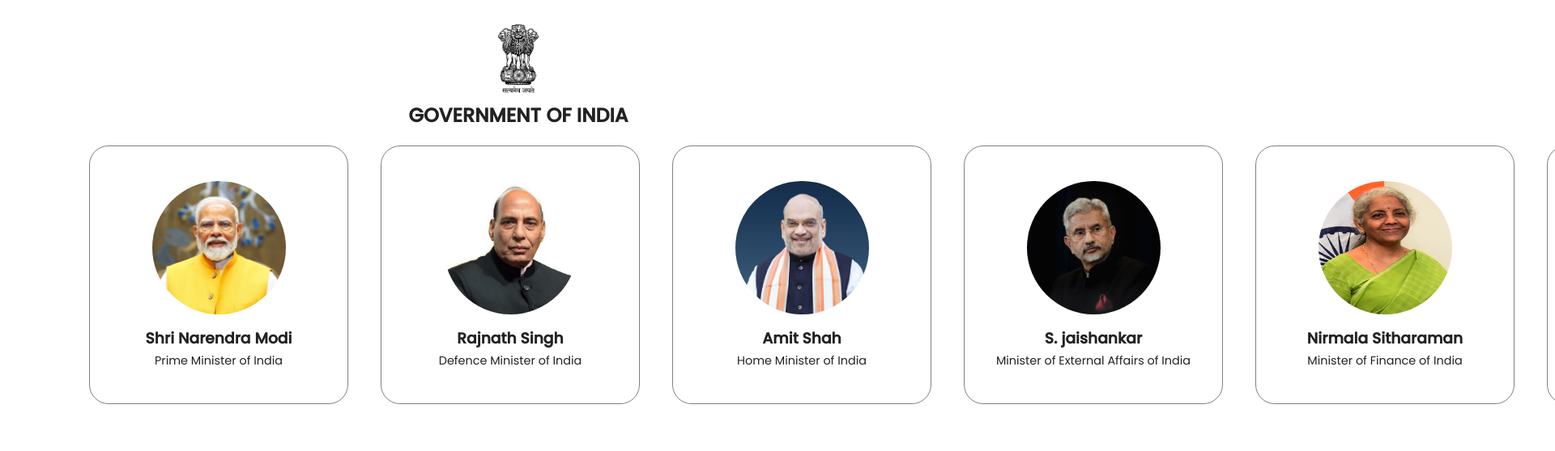
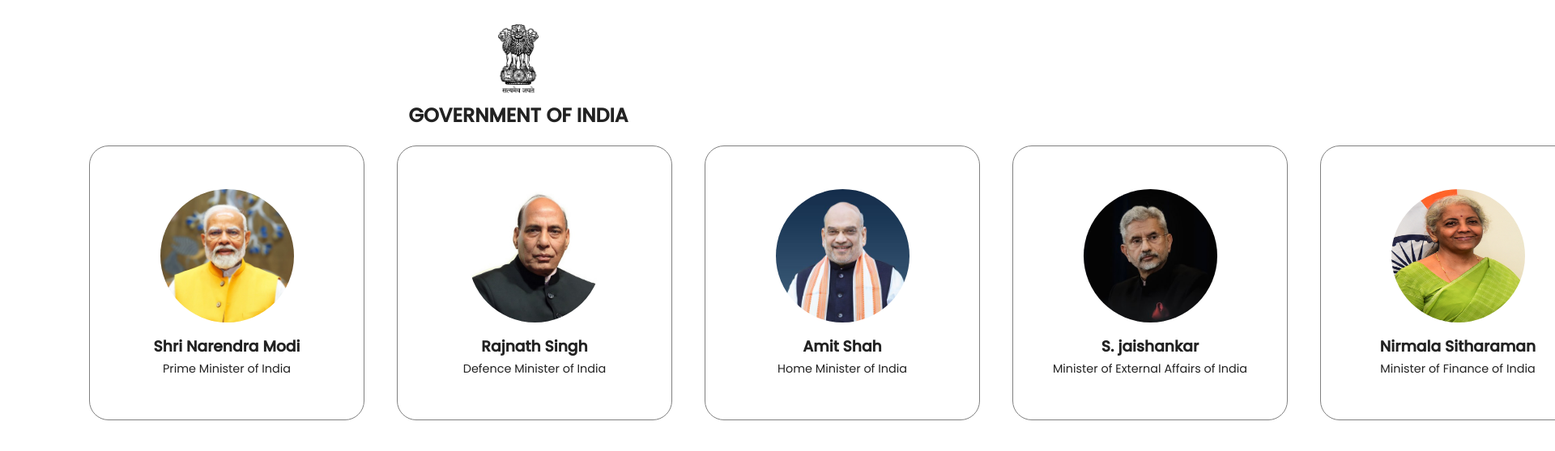
Before and after one commit to anandkumardev/vanilla-js-project, a plain HTML site: page carousel-cards/index.html in a window 1280 px wide. Shown: the top 558 px of the page at 81% size, 1920 px wide, since content can reach past the window. Drawn offline with Linux system fonts and the light colour scheme.

Commit message:
CSS Updated

```diff
--- a/carousel-cards/style.css
+++ b/carousel-cards/style.css
@@ -34,8 +34,8 @@ body {
 }
 
 .card {
-    width: 320px;
-    height: 320px;
+    width: 340px;
+    height: 340px;
     border: 1px solid grey;
     border-radius: 24px;
     display: flex;
```
